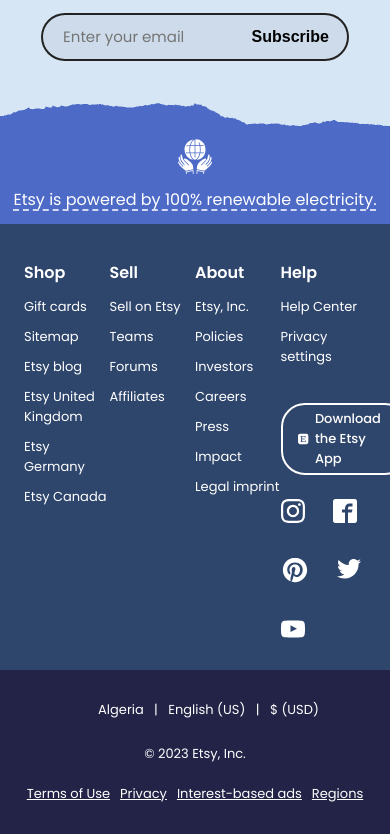
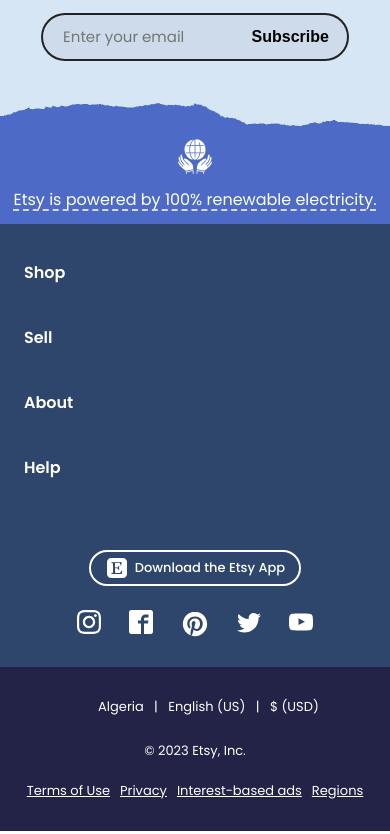
Before and after one commit to Asma-Abed/Etsy-clone, a website: page index.html in a window 390 px wide. Shown: the part 2548-3382 px from the top of the page. Drawn offline with Linux system fonts and the light colour scheme.

Commit message:
mobile footer is implemented

```diff
--- a/index.html
+++ b/index.html
@@ -640,7 +640,15 @@
           <div class="container">
             <div class="footer__nav-container">
               <div class="list">
-                <h3 class="list__heading">Shop</h3>
+                <h3 class="list__heading">
+                  <span>Shop</span>
+                  <svg class="footer__nav-icon icon icon--smaller list__icon">
+                    <use
+                      class="footer__use"
+                      xlink:href="img/sprite.svg#icon-chevron-down"
+                    ></use>
+                  </svg>
+                </h3>
                 <ul class="list__container">
                   <li class="list__item">
                     <a href="#" class="list__link">Gift cards</a>
@@ -663,7 +671,15 @@
                 </ul>
               </div>
               <div class="list">
-                <h3 class="list__heading">Sell</h3>
+                <h3 class="list__heading">
+                  <span>Sell</span>
+                  <svg class="footer__nav-icon icon icon--smaller list__icon">
+                    <use
+                      class="footer__use"
+                      xlink:href="img/sprite.svg#icon-chevron-down"
+                    ></use>
+                  </svg>
+                </h3>
                 <ul class="list__container">
                   <li class="list__item">
                     <a href="#" class="list__link">Sell on Etsy</a>
@@ -680,7 +696,15 @@
                 </ul>
               </div>
               <div class="list">
-                <h3 class="list__heading">About</h3>
+                <h3 class="list__heading">
+                  <span>About</span>
+                  <svg class="footer__nav-icon icon icon--smaller list__icon">
+                    <use
+                      class="footer__use"
+                      xlink:href="img/sprite.svg#icon-chevron-down"
+                    ></use>
+                  </svg>
+                </h3>
                 <ul class="list__container">
                   <li class="list__item">
                     <a href="#" class="list__link">Etsy, Inc.</a>
@@ -706,7 +730,15 @@
                 </ul>
               </div>
               <div class="list">
-                <h3 class="list__heading">Help</h3>
+                <h3 class="list__heading">
+                  <span>Help</span>
+                  <svg class="footer__nav-icon icon icon--smaller list__icon">
+                    <use
+                      class="footer__use"
+                      xlink:href="img/sprite.svg#icon-chevron-down"
+                    ></use>
+                  </svg>
+                </h3>
                 <ul class="list__container">
                   <li class="list__item">
                     <a href="#" class="list__link">Help Center</a>
--- a/js/script.js
+++ b/js/script.js
@@ -8,6 +8,10 @@
 const mobileCloseIcon = document.querySelector('.mobile-nav__close-btn');
 const mobileNav = document.querySelector('.mobile-nav');
 const overlay = document.querySelector('.overlay');
+
+const footerListContainer = document.querySelector('.footer__nav-container');
+const footerNavHeader = document.querySelector('.list__heading');
+const footerList = document.querySelector('.list__container');
 
 // Make carousel work
 galleryTitleNav.addEventListener('click', (e) => {
@@ -79,3 +83,18 @@
   mobileNav.classList.remove('change');
   overlay.classList.remove('change');
 });
+
+// footer nav for mobile
+footerListContainer.addEventListener('click', function (e) {
+  if (e.target.classList.contains('list__heading')) {
+    e.target.nextElementSibling.classList.toggle('modify');
+  }
+  if (e.target.classList.contains('footer__nav-icon')) {
+    e.target.parentElement.nextElementSibling.classList.toggle('modify');
+  }
+  if (e.target.classList.contains('footer__use')) {
+    const parent = e.target.parentElement;
+    console.log(parent.parentElement);
+    parent.parentElement.nextElementSibling.classList.toggle('modify');
+  }
+});
--- a/sass/base/_animations.scss
+++ b/sass/base/_animations.scss
@@ -19,3 +19,12 @@
     opacity: 1;
   }
 }
+
+@keyframes slideDown {
+  0% {
+    visibility: hidden;
+  }
+  100% {
+    visibility: visible;
+  }
+}
--- a/sass/components/_list.scss
+++ b/sass/components/_list.scss
@@ -1,5 +1,10 @@
 .list {
   width: 25%;
+
+  @include respond(phone) {
+    width: 100%;
+  }
+
   &__container {
     list-style: none;
   }
@@ -8,11 +13,31 @@
     color: $white-color;
     font-weight: 600;
     margin-bottom: 1.2rem;
+    @include respond(phone) {
+      display: flex;
+      align-items: center;
+      justify-content: space-between;
+      cursor: pointer;
+    }
   }
+
+  &__icon {
+    display: none;
+    @include respond(phone) {
+      display: block;
+    }
+  }
+
   &__container {
     display: flex;
     flex-direction: column;
     gap: 1rem;
+
+    @include respond(phone) {
+      visibility: hidden;
+      max-height: 0;
+      transition: max-height 0.3s ease-in;
+    }
   }
   &__link:link,
   &__link:visited {
@@ -21,9 +46,20 @@
     font-size: 1.3rem;
     font-weight: 400;
     transition: all 0.2s;
+
+    @include respond(phone) {
+      font-size: 1.5rem;
+    }
   }
   &__link:hover,
   &__link:active {
     text-decoration: underline;
   }
 }
+
+.modify {
+  @include respond(phone) {
+    visibility: visible;
+    max-height: 24rem;
+  }
+}
--- a/sass/layouts/_footer.scss
+++ b/sass/layouts/_footer.scss
@@ -86,10 +86,19 @@
   &__nav-container {
     padding: 3.6rem 2.4rem 2.4rem 2.4rem;
     display: flex;
+
+    @include respond(phone) {
+      flex-direction: column;
+      gap: 2.8rem;
+    }
   }
 
   &__links {
     margin-top: 3.6rem;
+    @include respond(phone) {
+      text-align: center;
+      margin-top: 5.8rem;
+    }
   }
 
   &__btn-icon {
@@ -104,6 +113,9 @@
     display: flex;
     gap: 2.8rem;
     flex-wrap: wrap;
+    @include respond(phone) {
+      justify-content: center;
+    }
   }
 
   &__copyright {
```
Also changed, not shown: css/style.css, img/sprite.svg, 1 other file.
